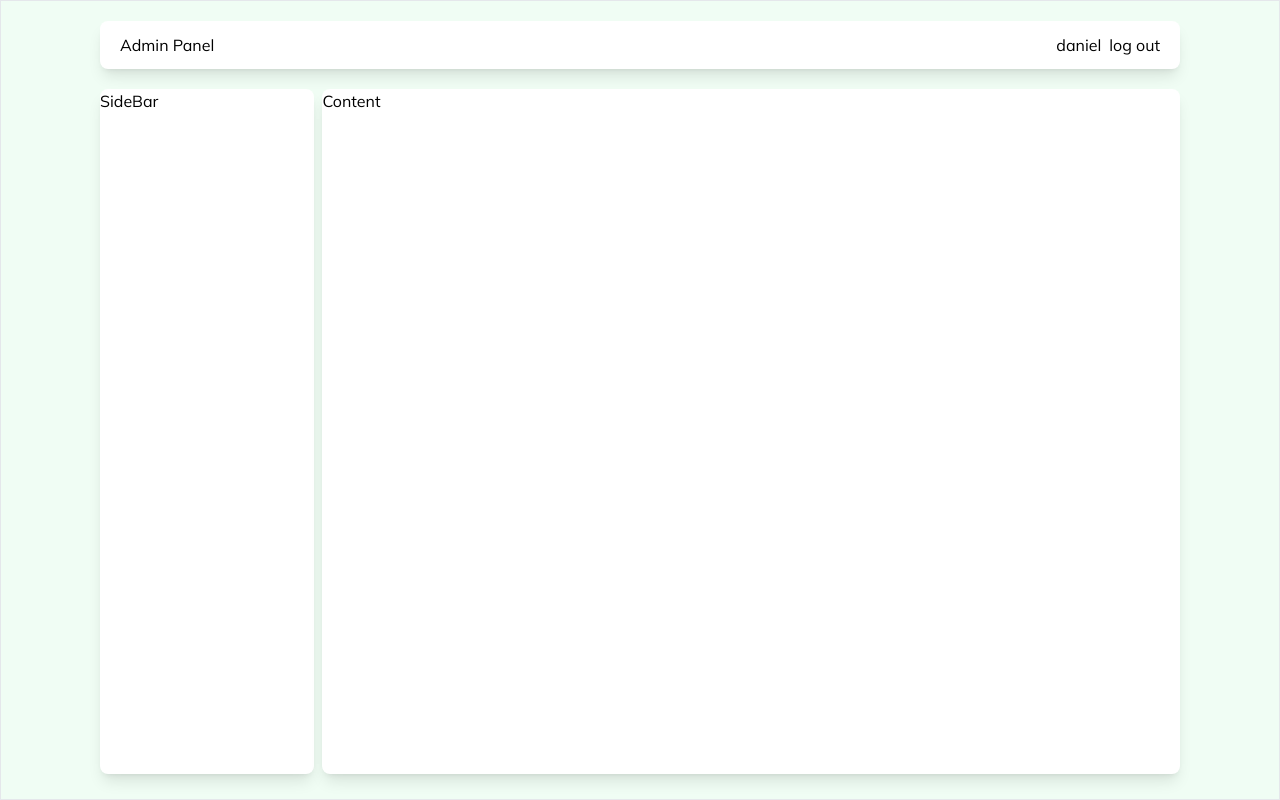
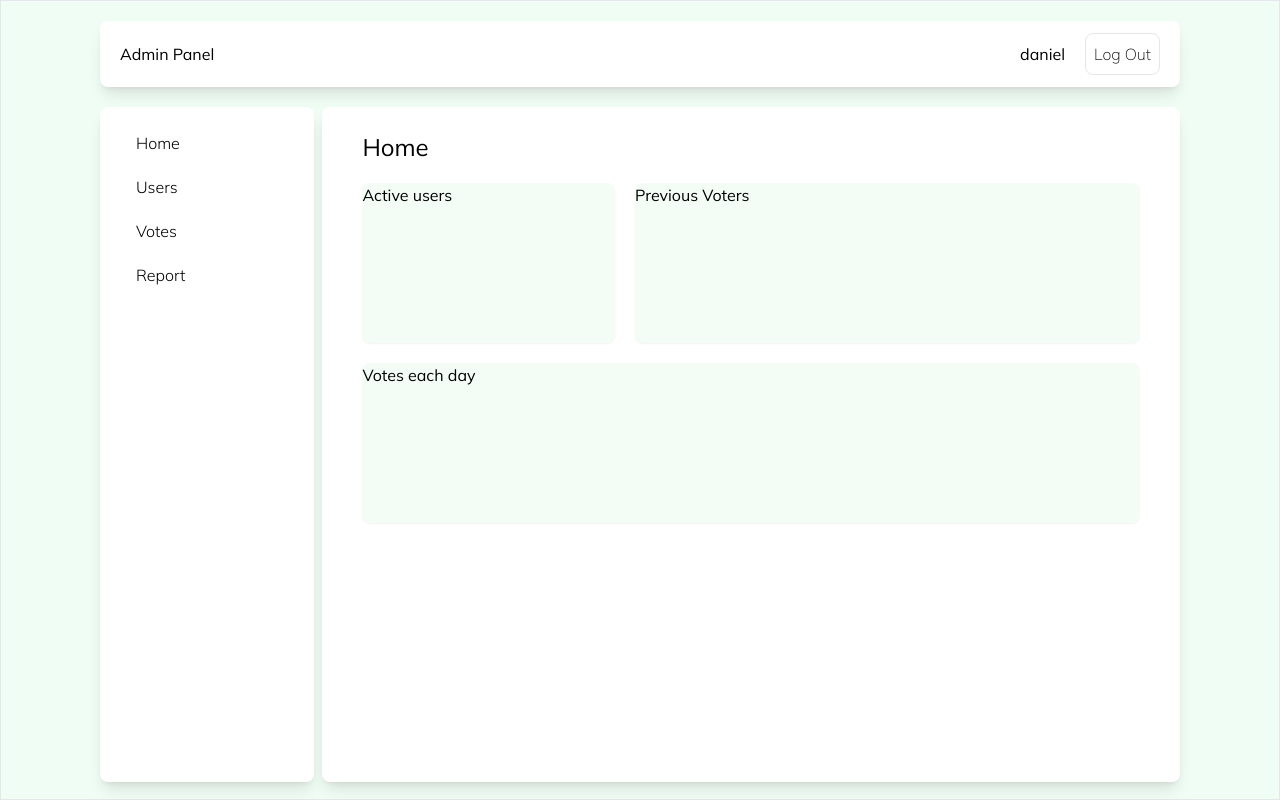
Before and after one commit to Orijadribo/wnc-voting-system, a React (Create React App) app: page /adminpanel in a window 1280 px wide. Built offline with nearby package versions, Linux system fonts and the light colour scheme; no server answers.

Commit message:
Admin panel

```diff
--- a/src/pages/admin/AdminPanel.jsx
+++ b/src/pages/admin/AdminPanel.jsx
@@ -1,30 +1,52 @@
-import React from 'react';
+import React, { useState } from 'react';
+import { db, auth } from '../../api/firebaseConfig';
 import SideBar from './SideBar';
 import Content from './Content';
+import { useNavigate } from 'react-router-dom';
 
 const AdminPanel = () => {
+  const [selectedScreen, setSelectedScreen] = useState('home');
+
+  const navigate = useNavigate();
+
+  // Function to handle log out
+  const handleLogOut = async () => {
+    try {
+      await auth.signOut();
+      // Redirect to verification page after logout
+      navigate('/');
+    } catch (error) {
+      console.error('Error logging out:', error);
+    }
+  };
+
   return (
     <div className='bg-green-50 border h-screen'>
       <div className='max-w-[1080px] m-auto '>
         <div className='flex items-center justify-between bg-white sticky top-0 left-0 py-3 px-5 my-5 mx-2 md:mx-0 shadow-lg rounded-lg z-40'>
           <div>Admin Panel</div>
-          <div className='flex gap-2'>
+          <div className='flex items-center gap-5'>
             <div>daniel</div>
-            <div>log out</div>
+            <div
+              onClick={handleLogOut}
+              className='border font-extralight rounded-lg p-2 capitalize hover:bg-green-200 cursor-pointer'
+            >
+              log out
+            </div>
           </div>
         </div>
         <div className='flex gap-2'>
           <div
             className='flex-[1] bg-white shadow-lg rounded-lg'
-            style={{ height: 'calc(100vh - 115px)' }}
+            style={{ height: 'calc(100vh - 125px)' }}
           >
-            <SideBar />
+            <SideBar setSelectedScreen={setSelectedScreen} />
           </div>
           <div
             className='flex-[4] bg-white shadow-lg rounded-lg'
-            style={{ height: 'calc(100vh - 115px)' }}
+            style={{ height: 'calc(100vh - 125px)' }}
           >
-            <Content />
+            <Content selectedScreen={selectedScreen} />
           </div>
         </div>
       </div>
--- a/src/pages/admin/Content.jsx
+++ b/src/pages/admin/Content.jsx
@@ -1,9 +1,18 @@
-import React from 'react'
+import React from 'react';
+import Home from './content/Home';
+import Users from './content/Users';
+import Votes from './content/Votes';
+import Report from './content/Report';
 
-const Content = () => {
+const Content = ({ selectedScreen }) => {
   return (
-    <div>Content</div>
-  )
-}
+    <div className='flex flex-col gap-3 py-6 px-10'>
+      {selectedScreen === 'home' && <Home />}
+      {selectedScreen === 'users' && <Users />}
+      {selectedScreen === 'votes' && <Votes />}
+      {selectedScreen === 'report' && <Report />}
+    </div>
+  );
+};
 
-export default Content
+export default Content;
--- a/src/pages/admin/SideBar.jsx
+++ b/src/pages/admin/SideBar.jsx
@@ -1,9 +1,39 @@
-import React from 'react'
+import React, { useState } from 'react';
 
-const SideBar = () => {
+const SideBar = ({ setSelectedScreen }) => {
+  const handleScreenSelection = (screen) => {
+    setSelectedScreen(screen);
+    // setSideBar(!sideBar);
+  };
+
   return (
-    <div>SideBar</div>
-  )
-}
+    <div className='flex flex-col gap-3 py-5 px-5 font-light'>
+      <div
+        className='cursor-pointer pl-4 py-1 hover:bg-green-100 rounded-md'
+        onClick={() => handleScreenSelection('home')}
+      >
+        Home
+      </div>
+      <div
+        className='cursor-pointer pl-4 py-1 hover:bg-green-100 rounded-md'
+        onClick={() => handleScreenSelection('users')}
+      >
+        Users
+      </div>
+      <div
+        className='cursor-pointer pl-4 py-1 hover:bg-green-100 rounded-md'
+        onClick={() => handleScreenSelection('votes')}
+      >
+        Votes
+      </div>
+      <div
+        className='cursor-pointer pl-4 py-1 hover:bg-green-100 rounded-md'
+        onClick={() => handleScreenSelection('report')}
+      >
+        Report
+      </div>
+    </div>
+  );
+};
 
-export default SideBar
+export default SideBar;
--- /dev/null
+++ b/src/pages/admin/content/Home.jsx
@@ -0,0 +1,26 @@
+import React from 'react';
+
+const Home = () => {
+  return (
+    <div className=''>
+      <div className='mb-5 text-2xl'>Home</div>
+      <div
+        className='flex flex-col gap-5 overflow-y-auto'
+        style={{ height: 'calc(100vh - 220px)' }}
+      >
+        <div className='flex gap-5'>
+          <div className='flex-[1] bg-green-50/80 rounded-lg shadow-sm h-40'>
+            Active users
+          </div>
+          <div className='flex-[2] bg-green-50/80 rounded-lg shadow-sm'>Previous Voters</div>
+        </div>
+        <div>
+          <div className='bg-green-50/80 rounded-lg shadow-sm h-40'>Votes each day</div>
+        </div>
+
+      </div>
+    </div>
+  );
+};
+
+export default Home;
--- /dev/null
+++ b/src/pages/admin/content/Report.jsx
@@ -0,0 +1,9 @@
+import React from 'react'
+
+const Report = () => {
+  return (
+    <div>Report</div>
+  )
+}
+
+export default Report
--- /dev/null
+++ b/src/pages/admin/content/Users.jsx
@@ -0,0 +1,9 @@
+import React from 'react'
+
+const Users = () => {
+  return (
+    <div>Users</div>
+  )
+}
+
+export default Users
--- /dev/null
+++ b/src/pages/admin/content/Votes.jsx
@@ -0,0 +1,9 @@
+import React from 'react'
+
+const Votes = () => {
+  return (
+    <div>Votes</div>
+  )
+}
+
+export default Votes
--- a/src/pages/sections/Section.jsx
+++ b/src/pages/sections/Section.jsx
@@ -270,7 +270,7 @@ const Section = ({
         </div>
         <button
           onClick={handleLogOut}
-          className='border font-extralight rounded-lg p-2 capitalize hover:bg-green-200'
+          className='border font-extralight rounded-lg p-2 capitalize hover:bg-green-200 cursor-pointer'
         >
           log out
         </button>
```
